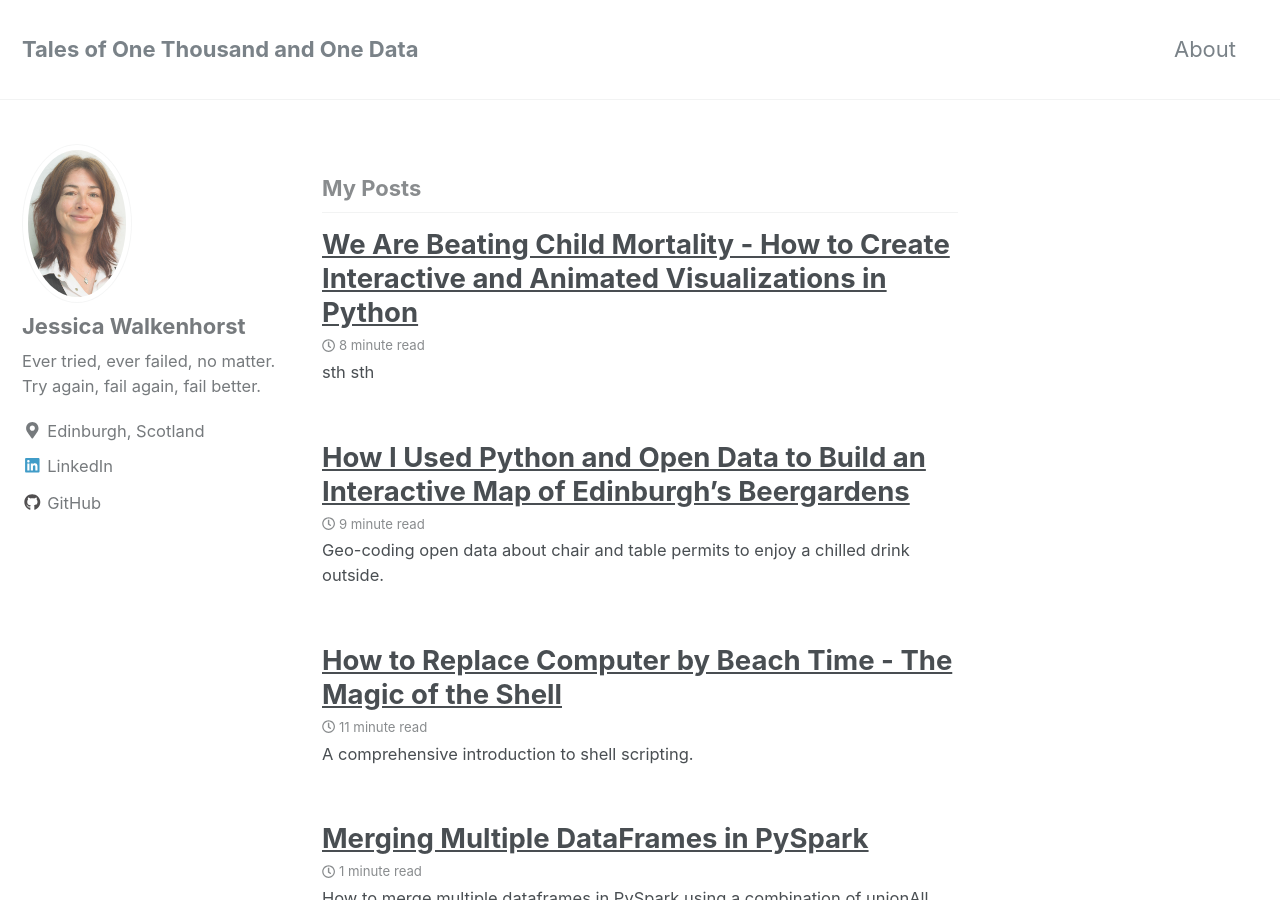
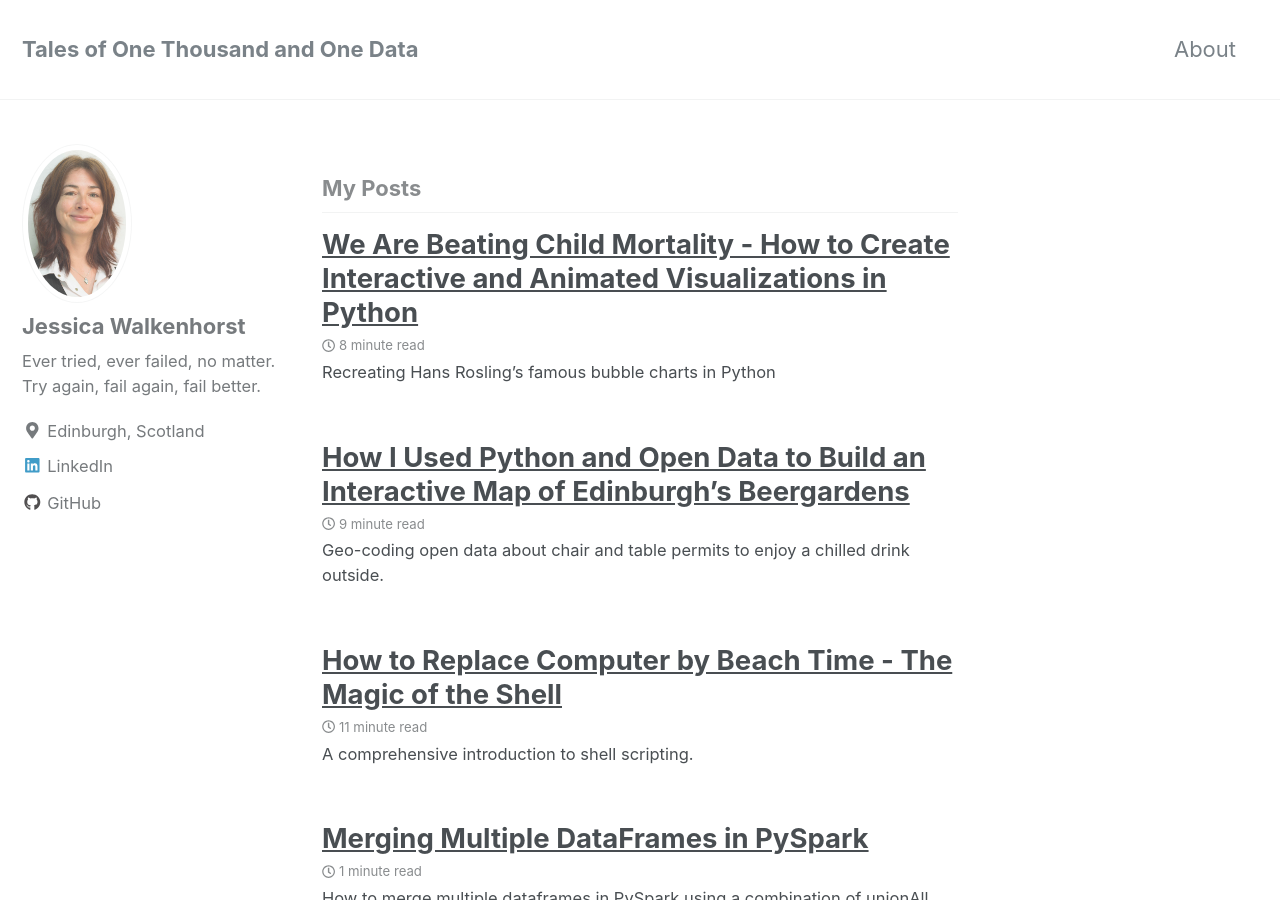
Before and after one commit to walkenho/walkenho.github.io, a Jekyll site: the page built from index.html, in a window 1280 px wide and 900 px high. Built offline with Jekyll 4.4.1, drawn with Linux system fonts in a browser that asks for light colours; nearby versions of some CDN libraries; the list of posts is cut into pages by our own code.

Commit message:
Update 2020-05-10-beating-child-mortality.md
* fix post subtitle
* fix markdown d3 link

````diff
--- a/_posts/2020-05-10-beating-child-mortality.md
+++ b/_posts/2020-05-10-beating-child-mortality.md
@@ -12,7 +12,7 @@ tags:
   - python
   - visualization
   - open data
-excerpt: sth sth
+excerpt: Recreating Hans Rosling's famous bubble charts in Python
 ---
 
 
@@ -172,7 +172,7 @@ colour_dict = {'Latin America & Caribbean':'green',
 c = [colour_dict[region] for region in countryfilter['Region']]
 ```
 
-Now that we have sourced the data, we are going to explore how we can create both an animation as well as an interactive graph on top of it. There are multiple libraries out there to achieve this. Here, we will look at [`Bokeh`](https://docs.bokeh.org/en/latest/), a library that provides a python wrapper around the JavaScript library [d3.js] (https://d3js.org/). When creating a Bokeh visualization, the user creates a base figure and attaches a handle. This handle can then be used (implicitly or explicitly) to update the figure in-situ. We can update figure properties as well as the underlying data.
+Now that we have sourced the data, we are going to explore how we can create both an animation as well as an interactive graph on top of it. There are multiple libraries out there to achieve this. Here, we will look at [`Bokeh`](https://docs.bokeh.org/en/latest/), a library that provides a python wrapper around the JavaScript library [d3.js](https://d3js.org/). When creating a Bokeh visualization, the user creates a base figure and attaches a handle. This handle can then be used (implicitly or explicitly) to update the figure in-situ. We can update figure properties as well as the underlying data.
 
 ## Creating the Base Figure
 To make it easier to update the underlying data, we first create a function that takes a year as input and creates a Bokeh ColumnDataSource containing all the relevant data for this year. This ColumnDataSource can then be used to update the Bokeh figure either interactively through the use of a user-operated widget or dynamically through a loop creating an animation.
````
